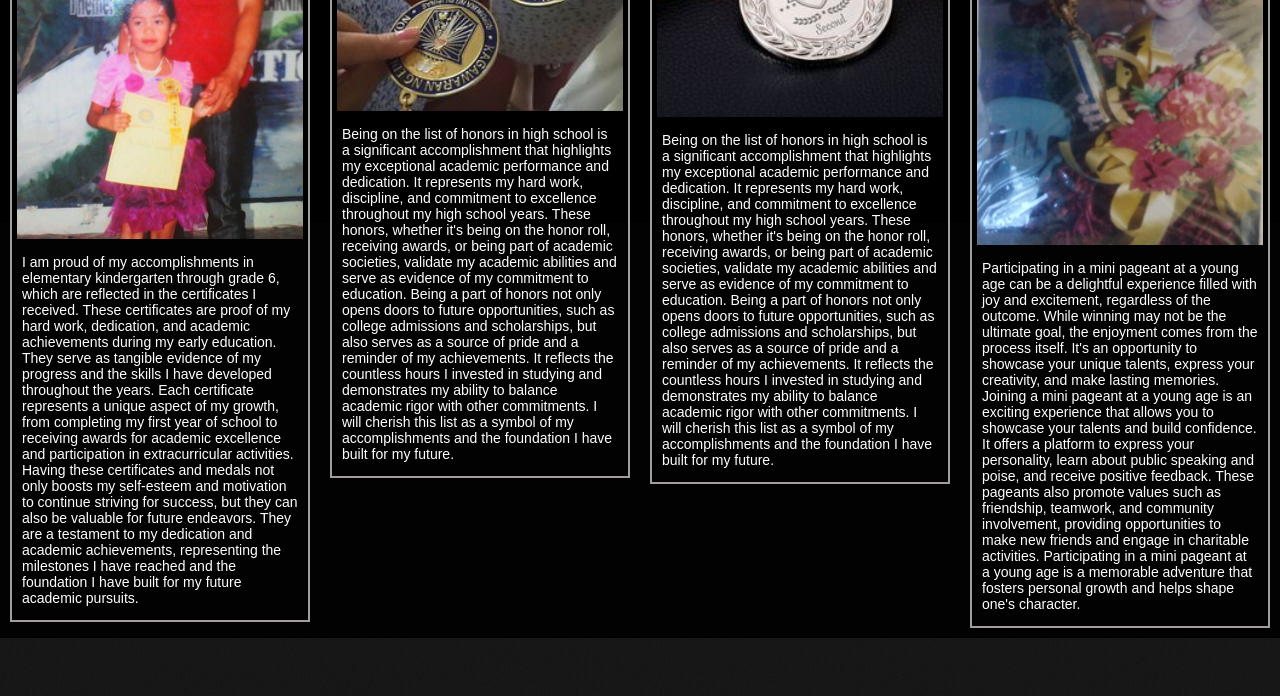
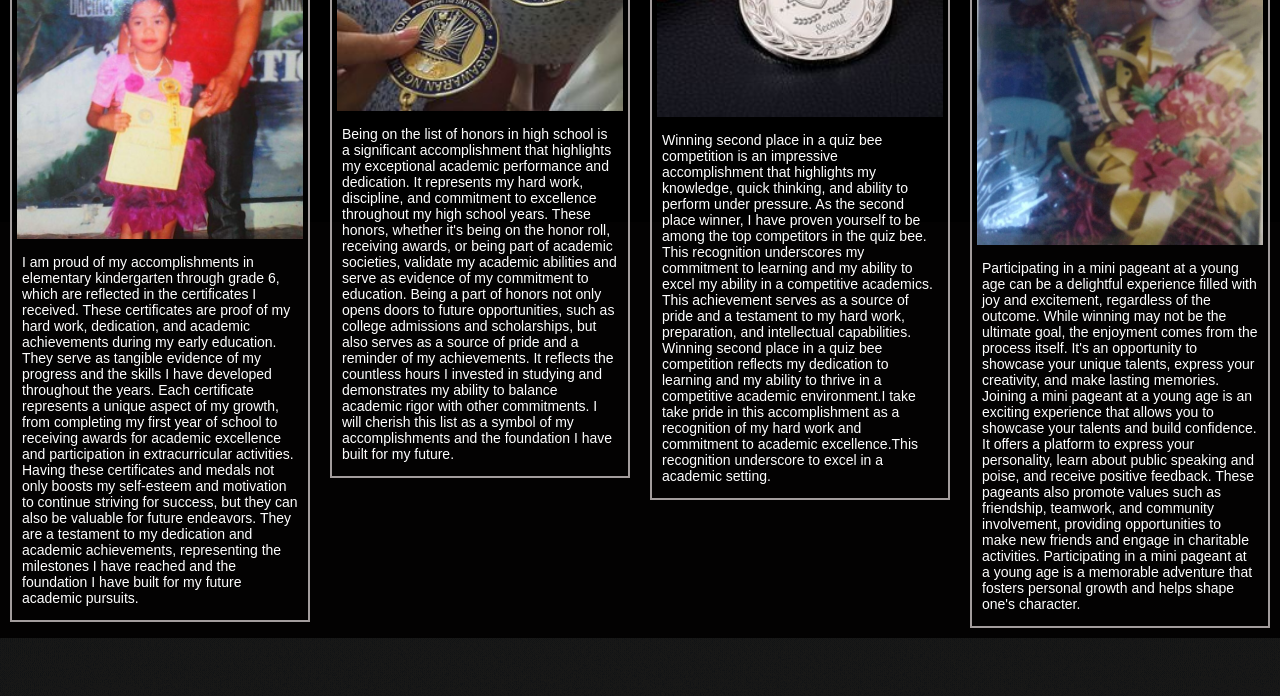
Before and after one commit to Fritche12/mtzarandin, a plain HTML site: page index.html in a window 1280 px wide. Shown: the part 4040-4736 px from the top of the page. Drawn offline with nearby package versions, Linux system fonts and the light colour scheme.

Commit message:
Update index.html

```diff
--- a/index.html
+++ b/index.html
@@ -361,9 +361,9 @@ function showSlides(n) {
   <a target="_blank" href="Pics/awar2.jpg">
     <img src="Pics/award2.jpg" alt="Image3" width="400" height="400">
   </a>
-  <div class="description"> <p style="color:#ffffff" font-size="12px">Being on the list of honors in high school is a significant accomplishment that highlights my exceptional academic performance and dedication. It represents my hard work, discipline, and commitment to excellence throughout my high school years. These honors, whether it's being on the honor roll, receiving awards, or being part of academic societies, validate my academic abilities and serve as evidence of my commitment to education.
+  <div class="description"> <p style="color:#ffffff" font-size="12px">Winning second place in a quiz bee competition is an impressive accomplishment that highlights my knowledge, quick thinking, and ability to perform under pressure. As the second place winner, I have proven yourself to be among the top competitors in the quiz bee. This recognition underscores my commitment to learning and my ability to excel my ability in a competitive academics.
 
-    Being a part of honors not only opens doors to future opportunities, such as college admissions and scholarships, but also serves as a source of pride and a reminder of my achievements. It reflects the countless hours I invested in studying and demonstrates my ability to balance academic rigor with other commitments. I will cherish this list as a symbol of my accomplishments and the foundation I have built for my future.</p>
+    This achievement serves as a source of pride and a testament to my hard work, preparation, and intellectual capabilities. Winning second place in a quiz bee competition reflects my dedication to learning and my ability to thrive in a competitive academic environment.I take take pride in this accomplishment as a recognition of my hard work and commitment to academic excellence.This recognition underscore to excel in a academic setting. </p>
 
   </div>
   </div>
```
